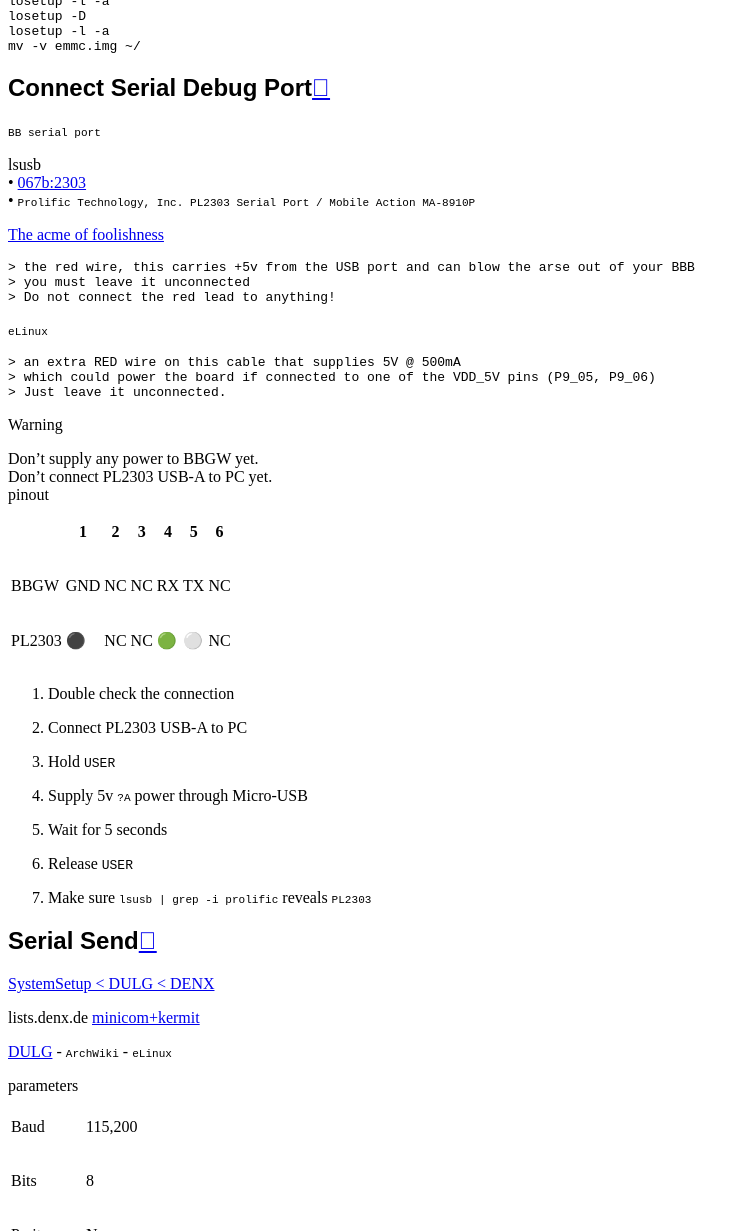
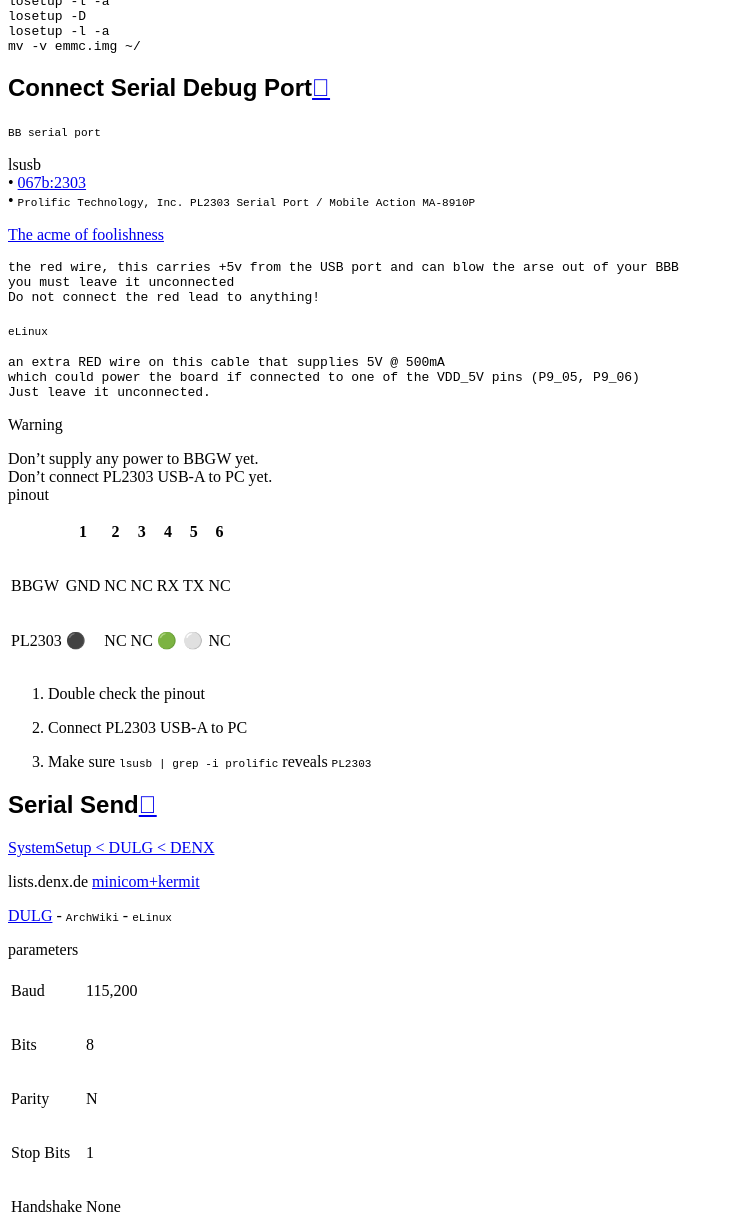
Before and after one commit to Un1Gfn/sphinx.public, a Sphinx documentation site: the page built from Documentation/U-Boot.rst, in a window 1280 px wide and 1400 px high, scrolled down 5869 px, cut to the strip 0-1231 px from the top of the window. Shown: the whole strip, without its empty margins (0-750 px from the left). Built offline with Sphinx 7.4.7 and the Read the Docs theme 2.0.0, drawn with Linux system fonts in a browser that asks for light colours; the version number could not be read and is left out; cross-references to code outside the pages are shown as plain code; some of the changed text lies outside the part shown.

Commit message:
speedrun

```diff
--- a/Documentation/U-Boot.rst
+++ b/Documentation/U-Boot.rst
@@ -400,17 +400,21 @@ Connect Serial Debug Port
 | |b| `067b:2303 <https://linux-hardware.org/?id=usb:067b-2303>`__
 | |b| ``Prolific Technology, Inc. PL2303 Serial Port / Mobile Action MA-8910P``
 
-`The acme of foolishness <https://dave.cheney.net/2013/09/22/two-point-five-ways-to-access-the-serial-console-on-your-beaglebone-black>`__ ::
+`The acme of foolishness <https://dave.cheney.net/2013/09/22/two-point-five-ways-to-access-the-serial-console-on-your-beaglebone-black>`__
 
-> the red wire, this carries +5v from the USB port and can blow the arse out of your BBB
-> you must leave it unconnected
-> Do not connect the red lead to anything!
+.. code:: text
 
-:el:`eLinux <Beagleboard:BeagleBone_Black_Serial>` ::
+   the red wire, this carries +5v from the USB port and can blow the arse out of your BBB
+   you must leave it unconnected
+   Do not connect the red lead to anything!
 
-> an extra RED wire on this cable that supplies 5V @ 500mA
-> which could power the board if connected to one of the VDD_5V pins (P9_05, P9_06)
-> Just leave it unconnected.
+:el:`eLinux <Beagleboard:BeagleBone_Black_Serial>`
+
+.. code:: text
+
+   an extra RED wire on this cable that supplies 5V @ 500mA
+   which could power the board if connected to one of the VDD_5V pins (P9_05, P9_06)
+   Just leave it unconnected.
 
 .. warning::
 
@@ -429,15 +433,9 @@ Connect Serial Debug Port
     PL2303   |:black_circle:|   NC   NC   |O|   |:white_circle:|   NC
    ======== ================== ==== ==== ===== ================== ====
 
-1. Double check the connection
+1. Double check the pinout
 2. Connect PL2303 USB-A to PC
-3. Hold :kbd:`USER`
-4. Supply 5v :stlink:`?A <https://electronics.stackexchange.com/questions/563406/which-wall-charger-for-beaglebone-green-wireless>`
-   power through Micro-USB
-5. Wait for 5 seconds
-6. Release :kbd:`USER`
-7. Make sure ``lsusb | grep -i prolific`` reveals ``PL2303``
-
+3. Make sure ``lsusb | grep -i prolific`` reveals ``PL2303``
 
 Serial Send
 ===========
@@ -487,9 +485,24 @@ run minicom ::
      -8 \
      --device /dev/ttyUSB0
 
+.. code:: text
+
+   <RESET>
+
+   <POWER>
+
+   USBUSB    AM3358     RAM
+
+   USBUSB             *<USER>*
+             SERIAL
+
+1. Hold :kbd:`USER`
+2. Supply 5v :stlink:`?A <https://electronics.stackexchange.com/questions/563406/which-wall-charger-for-beaglebone-green-wireless>`
+   power through Micro-USB
+3. Wait for 5 seconds
+4. Release :kbd:`USER`
+
 Wait for at most 30 seconds until ``CCC...`` appears in minicom console
-
-:kbd:`<CTRL+A>` |rarr| :kbd:`<S>` |rarr| xmodem |rarr| ``[MINICOM_RES]``
 
 .. warning::
 
```
Also changed, not shown: other parts of Documentation/U-Boot.rst (+20 -8 lines).
